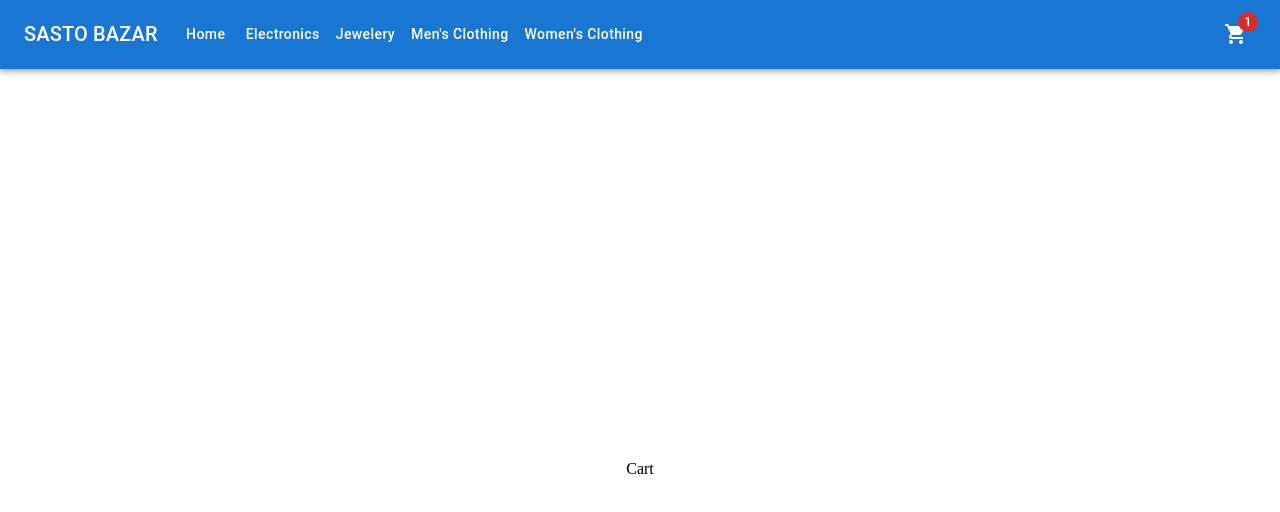
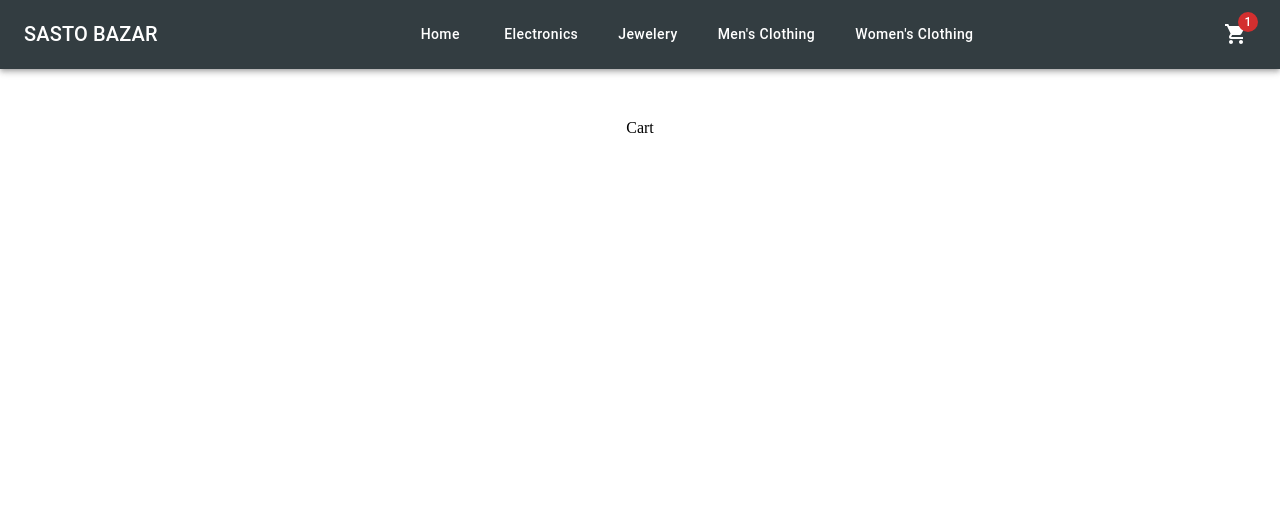
Before and after one commit to diwash007/Sastobazar, a React (Vite) app: page /cart in a window 1280 px wide. Shown: the top 512 px of the page. Built offline with nearby package versions, Linux system fonts and the light colour scheme.

Commit message:
style: make UI better

```diff
--- a/src/App.jsx
+++ b/src/App.jsx
@@ -13,8 +13,8 @@ function App() {
       <Box
         display="flex"
         justifyContent="center"
-        alignItems="center"
-        minHeight="100vh"
+        alignItems="flex-start"
+        padding="50px"
       >
         <Routes>
           <Route element={<Home />} path="/" />
--- a/src/components/Navbar/Navbar.css
+++ b/src/components/Navbar/Navbar.css
@@ -4,7 +4,7 @@ a {
 }
 
 a.active {
-    background: #10589f;
+    background: #484e51;
 }
 
 .nav-link {
--- a/src/components/Navbar/Navbar.jsx
+++ b/src/components/Navbar/Navbar.jsx
@@ -29,7 +29,7 @@ const Navbar = () => {
   };
 
   return (
-    <AppBar position="static">
+    <AppBar position="static" sx={{ backgroundColor: "#333D41" }}>
       <Container maxWidth="xl">
         <Toolbar disableGutters>
           <Typography
@@ -89,9 +89,16 @@ const Navbar = () => {
             component="div"
             sx={{ flexGrow: 1, display: { xs: "flex", md: "none" } }}
           >
-            ART BAZAR
+            SASTO BAZAR
           </Typography>
-          <Box sx={{ flexGrow: 1, display: { xs: "none", md: "flex" } }}>
+          <Box
+            sx={{
+              flexGrow: 1,
+              justifyContent: "center",
+              gap: 3,
+              display: { xs: "none", md: "flex" },
+            }}
+          >
             <NavLink to="/">
               <Button
                 key="Home"
--- a/src/components/ProductCard/ProductCard.jsx
+++ b/src/components/ProductCard/ProductCard.jsx
@@ -13,8 +13,9 @@ const ProductCard = ({ item }) => {
       <Card
         sx={{
           display: "inline-block",
+          padding: "10px",
           margin: "10px",
-          width: "242px",
+          width: "300px",
           transition: "transform 0.5s",
           ":hover": { boxShadow: 10, transform: "scale(1.05)" },
         }}
@@ -41,7 +42,7 @@ const ProductCard = ({ item }) => {
             >
               {item.title}
             </Typography>
-            <Typography align="right">${item.price}</Typography>
+            <Typography align="right" color="green">${item.price}</Typography>
           </div>
           <Rating size="small" value={item.rating.rate} readOnly />
           <Typography component="span" variant="subtitle2">
--- a/src/components/ProductGrid/ProductGrid.jsx
+++ b/src/components/ProductGrid/ProductGrid.jsx
@@ -3,16 +3,14 @@ import ProductCard from "../ProductCard/ProductCard";
 
 const ProductGrid = ({ type, items }) => {
   return (
-    <div
-      style={{ border: "1px solid thistle", padding: 15, margin: "40px 20px" }}
-    >
+    <div>
       <Typography variant="h5">{type}</Typography>
       <div
         style={{
           display: "flex",
           justifyContent: "space-evenly",
           flexWrap: "wrap",
-          gap: "10px",
+          gap: "15px",
         }}
       >
         {items.map((item) => {
--- a/src/index.css
+++ b/src/index.css
@@ -3,3 +3,5 @@ body {
     padding: 0;
     box-sizing: border-box;
 }
+
+body::-webkit-scrollbar {display:none;}
--- a/src/pages/Product.jsx
+++ b/src/pages/Product.jsx
@@ -1,9 +1,7 @@
 import React from 'react'
 
-function Product() {
+export default function Product() {
   return (
     <div>Product</div>
   )
 }
-
-export default Product
```
